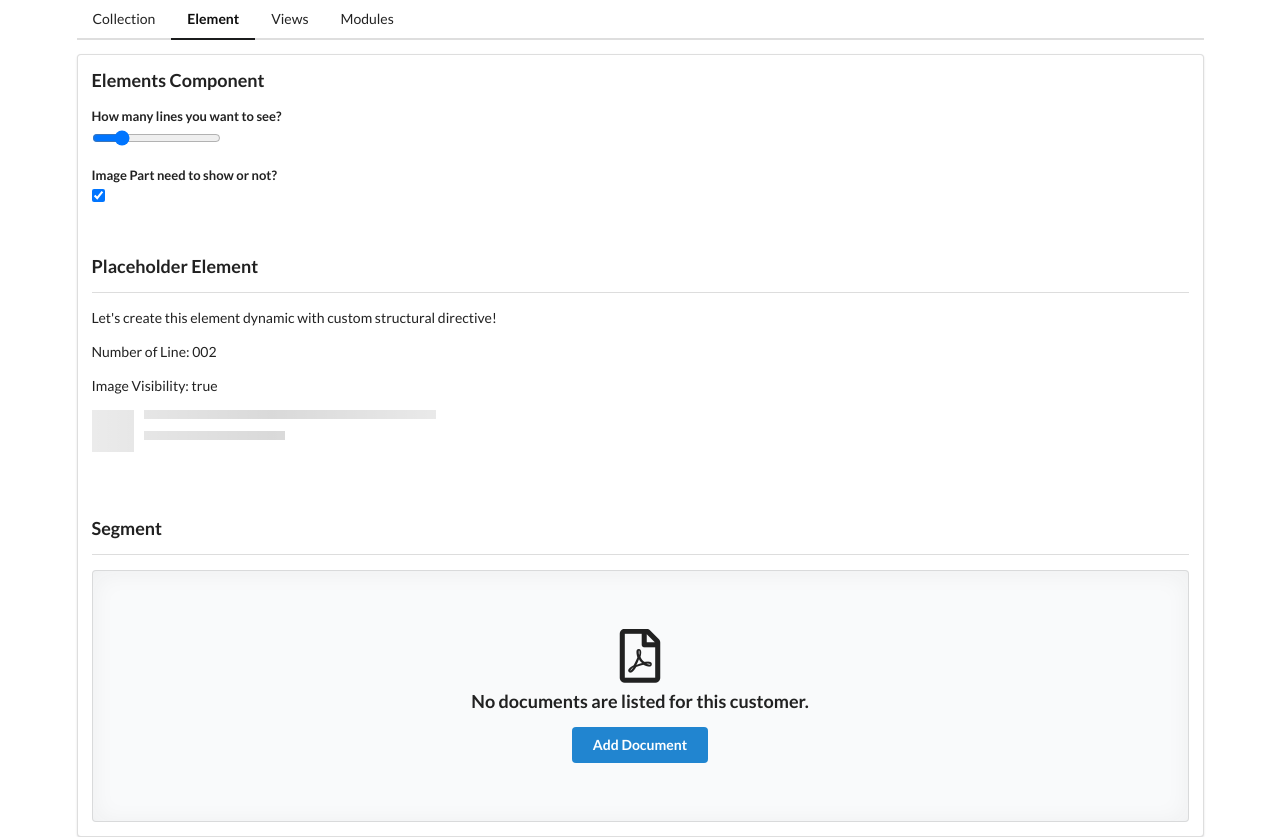
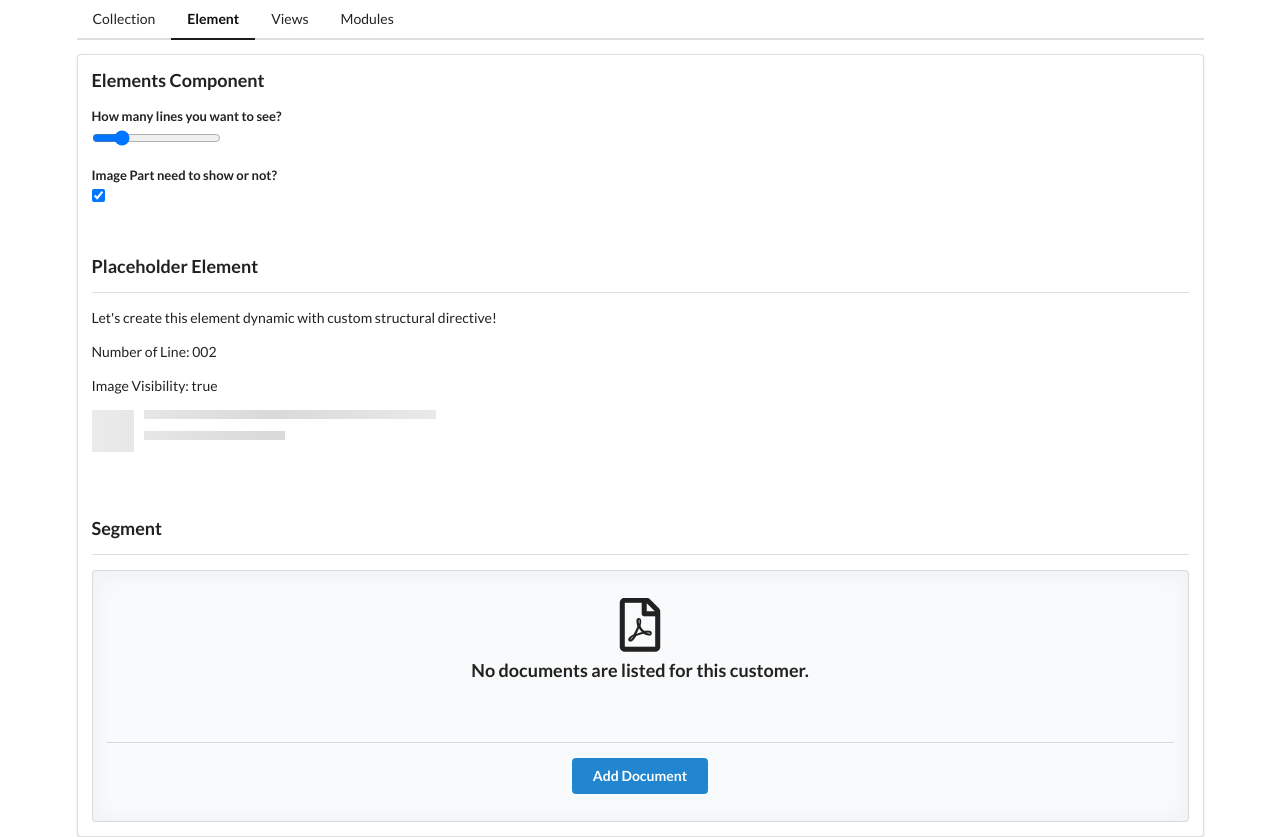
Before and after one commit to bhadresh-goswami/project-with-modules-semanticu-ui, an Angular app: page /elements-home in a window 1280 px wide. Built offline with nearby package versions, Linux system fonts and the light colour scheme.

Commit message:
use select in ng-content with Segment component

```diff
--- a/src/app/elements/elements-home/elements-home.component.html
+++ b/src/app/elements/elements-home/elements-home.component.html
@@ -25,4 +25,11 @@
   [data]="names"
 ></app-placeholder>
 
-<app-segment></app-segment>
+<app-segment>
+  <header>
+    <i class="pdf file outline icon"></i> No documents are listed for this
+    customer.
+  </header>
+  <app-divider></app-divider>
+  <div class="ui primary button">Add Document</div>
+</app-segment>
--- a/src/app/elements/segment/segment.component.html
+++ b/src/app/elements/segment/segment.component.html
@@ -1,8 +1,11 @@
 <app-divider>Segment</app-divider>
 <div class="ui placeholder segment">
   <div class="ui icon header">
+    <ng-content select="header"></ng-content>
+    <!-- Header:
     <i class="pdf file outline icon"></i>
-    No documents are listed for this customer.
+    No documents are listed for this customer. -->
   </div>
-  <div class="ui primary button">Add Document</div>
+  <ng-content></ng-content>
+  <!-- <div class="ui primary button">Add Document</div> -->
 </div>
```
